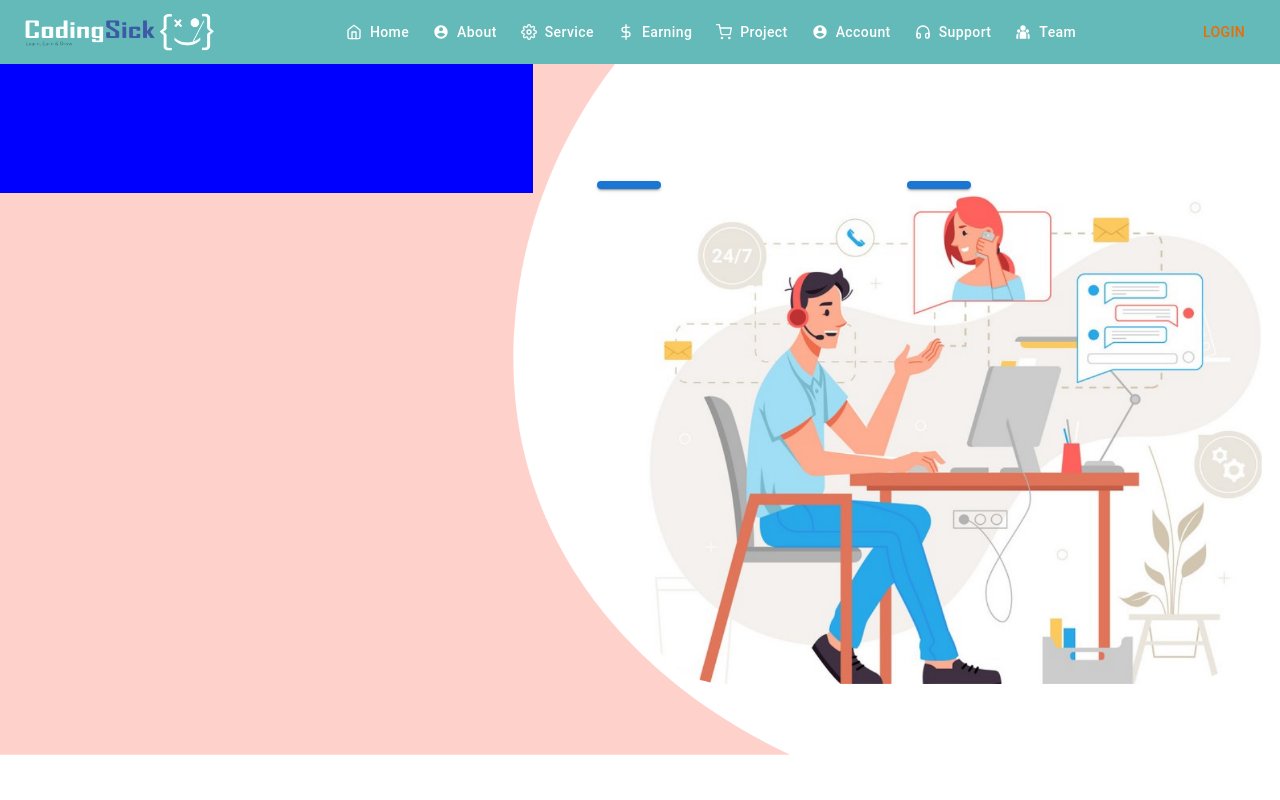
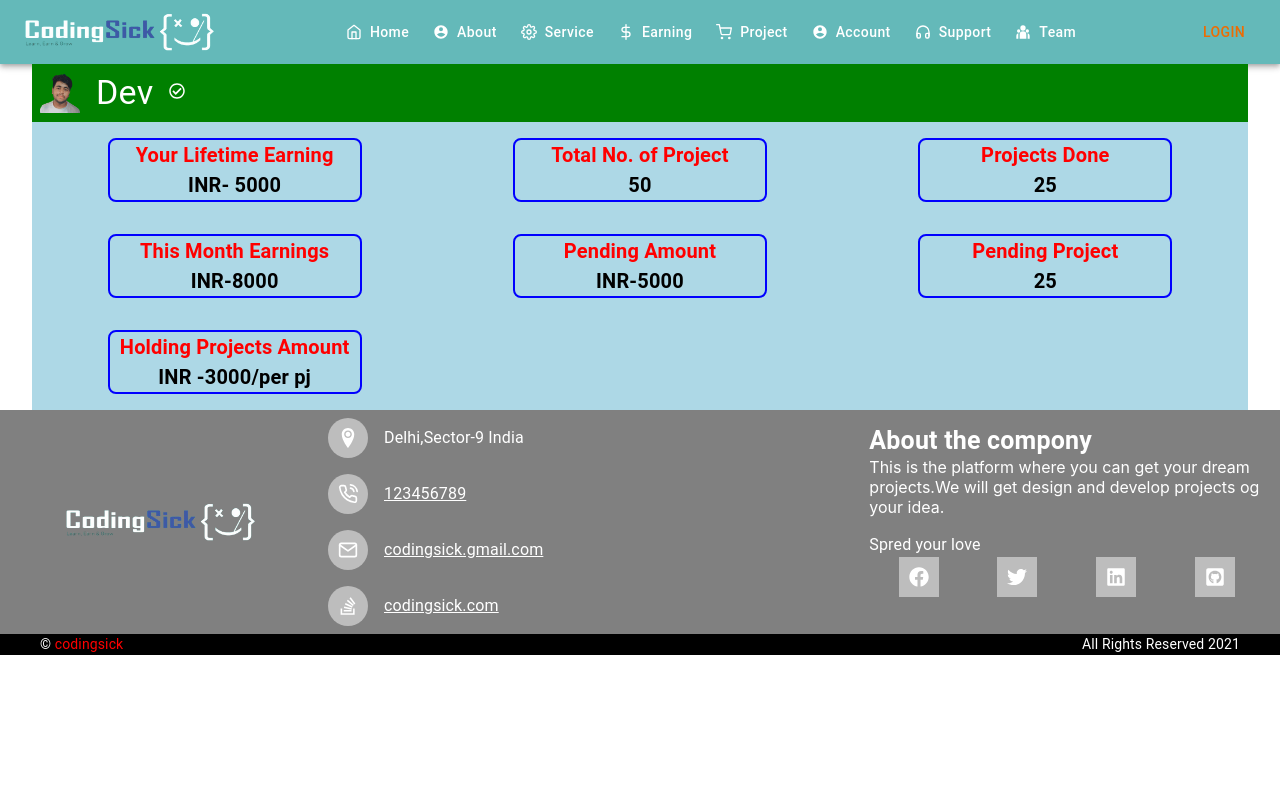
Before and after one commit to sunil7117/demo, a React (Create React App) app: page /earning in a window 1280 px wide. Shown: the top 800 px of the page. Built offline with nearby package versions, Linux system fonts and the light colour scheme.

Commit message:
complete work of earning page

```diff
--- a/src/component/page/Earning.js
+++ b/src/component/page/Earning.js
@@ -1,62 +1,90 @@
-import { Button, Typography, Box, Grid } from "@mui/material";
-import about1 from "../../images/about1.png";
-const Earning = (props) => {
-  console.log(props.pic);
+import { Button, Typography, Grid, Avatar, Box } from "@mui/material";
+import { borderRadius } from "@mui/system";
+
+import { FaRegCheckCircle } from "react-icons/fa";
+import dev from "../../images/dev.png";
+
+const Earning = () => {
+  const devinfo = {
+    devName: "Dev",
+    image: dev,
+    devdetails: [
+      { title: "Your Lifetime Earning", value: "INR- 5000" },
+      { title: "Total No. of Project", value: "50" },
+      { title: "Projects Done", value: "25" },
+      { title: "This Month Earnings", value: "INR-8000" },
+      { title: "Pending Amount", value: "INR-5000" },
+      { title: "Pending Project", value: "25" },
+      { title: "Holding Projects Amount", value: "INR -3000/per pj" },
+    ],
+  };
   return (
     <>
+      <Box>
         <Box
+          sx={{
+            backgroundColor: "green",
+            display: "flex",
+            alignItems: "center",
+            m: "auto",
+            width: "95%",
+          }}
+        >
+          <Avatar alt="devloper" src={devinfo.image} sx={{ p: 1 }} />
+          <Typography
             component="div"
+            variant="h4"
+            sx={{ p: 1, color: "white" }}
+          >
+            {devinfo.devName}
+          </Typography>
+          <Box sx={{ p: 1, color: "white" }}>
+            <FaRegCheckCircle />
+          </Box>
+        </Box>
+        <Box
           sx={{
-          backgroundImage: `url(${about1})`,
-          backgroundSize: "100%",
-          height: "100vh",
-          backgroundRepeat: "no-repeat",
+            backgroundColor: "lightblue",
+            width: "95%",
+            m: "auto",
           }}
         >
           <Grid container>
-          <Grid item xs={12} md={5} sx={{ backgroundColor: "blue" }}></Grid>
-          <Grid item xs={12} md={7} sx={{ backgroundColor: "" }}>
-            <Box sx={{ px: { xs: 3, sm: 8 }, py: {} }}>
-              <Typography component="div" variant="h3" sx={{}}>
-                {props.title}
-              </Typography>
-              <Grid container>
-                <Grid item xs={6} md={12}>
+            {devinfo.devdetails.map((detail) => {
+              return (
+                <>
+                  <Grid
+                    item
+                    // sx={{ border: "2px solid blue", borderRadius: 2 }}
+                    xs={12}
+                    sm={6}
+                    md={4}
+                    p={2}
+                  >
                     <Box
+                      textAlign="center"
                       sx={{
-                      width: { xs: 200, sm: 400, md: 600 },
+                        width: 250,
+                        m: "auto",
+                        border: "2px solid blue",
+                        borderRadius: 2,
                       }}
                     >
                       <Typography
-                      component="div"
-                      variant="p"
-                      sx={{
-                        overflow: "hidden",
-                        height: 85,
-                        fontSize: 20,
-                      }}
+                        sx={{ fontSize: 20, fontWeight: 600, color: "red" }}
                       >
-                      {props.content}
+                        {detail.title}
+                      </Typography>
+                      <Typography sx={{ fontSize: 20, fontWeight: 600 }}>
+                        {detail.value}
                       </Typography>
                     </Box>
                   </Grid>
-                <Grid item xs={6}></Grid>
-              </Grid>
-              <Grid container sx={{ pt: 3 }}>
-                <Grid item md={6}>
-                  <Button variant="contained" size="small">
-                    {props.btn1}
-                  </Button>
-                </Grid>
-                <Grid item md={6}>
-                  <Button variant="contained" size="small">
-                    {props.btn2}
-                  </Button>
-                </Grid>
+                </>
+              );
+            })}
           </Grid>
         </Box>
-          </Grid>
-        </Grid>
       </Box>
     </>
   );
--- a/src/component/page/service.js
+++ b/src/component/page/service.js
@@ -65,10 +65,10 @@ const Service = () => {
 
       <Box sx={{ width: "80%", m: "auto" }}>
         <Grid container>
-          {servicepacks.map((servicepack) => {
+          {servicepacks.map((servicepack, i) => {
             return (
               <>
-                <Grid item xs={12} sm={6} md={4}>
+                <Grid item xs={12} sm={6} md={4} key={i}>
                   <ServiceBox data={servicepack} />
                 </Grid>
               </>
```
Also changed, not shown: src/images/dev.png (added). Lines whose indentation alone changed are shown as unchanged.
